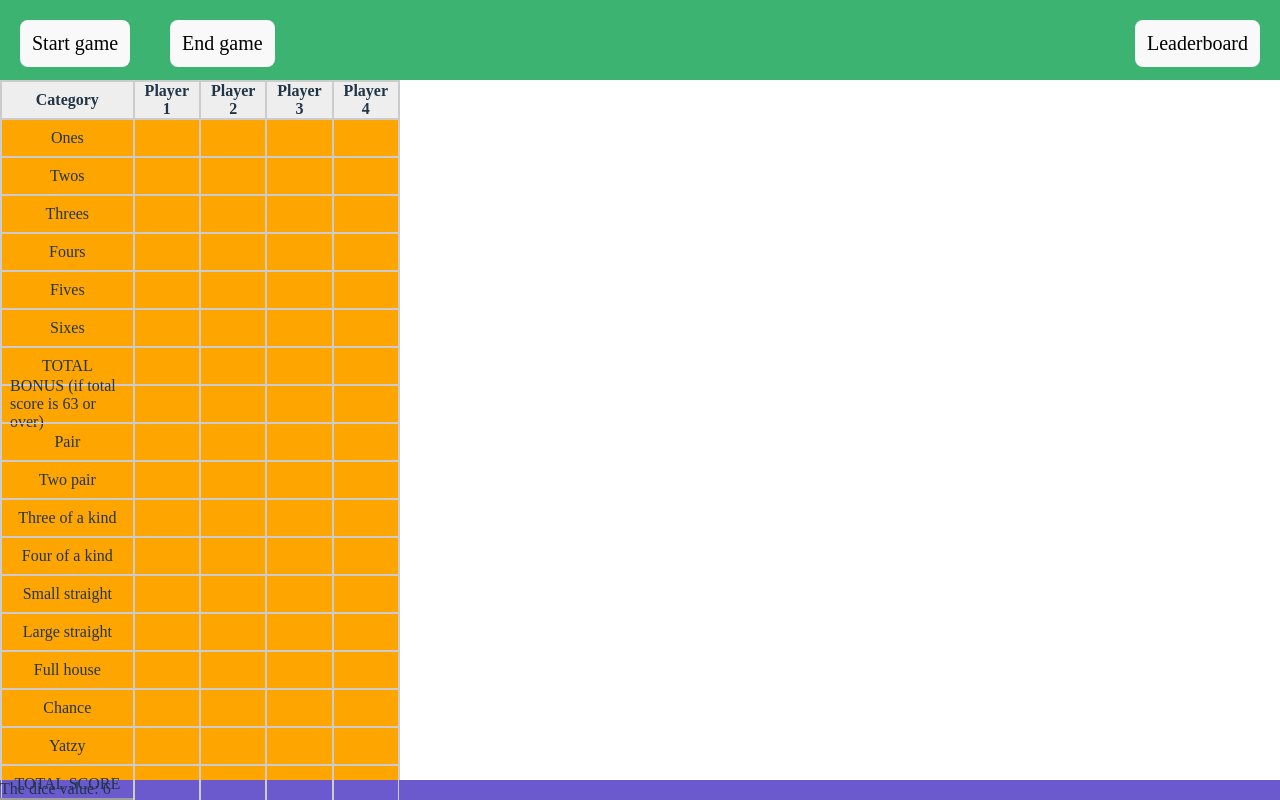
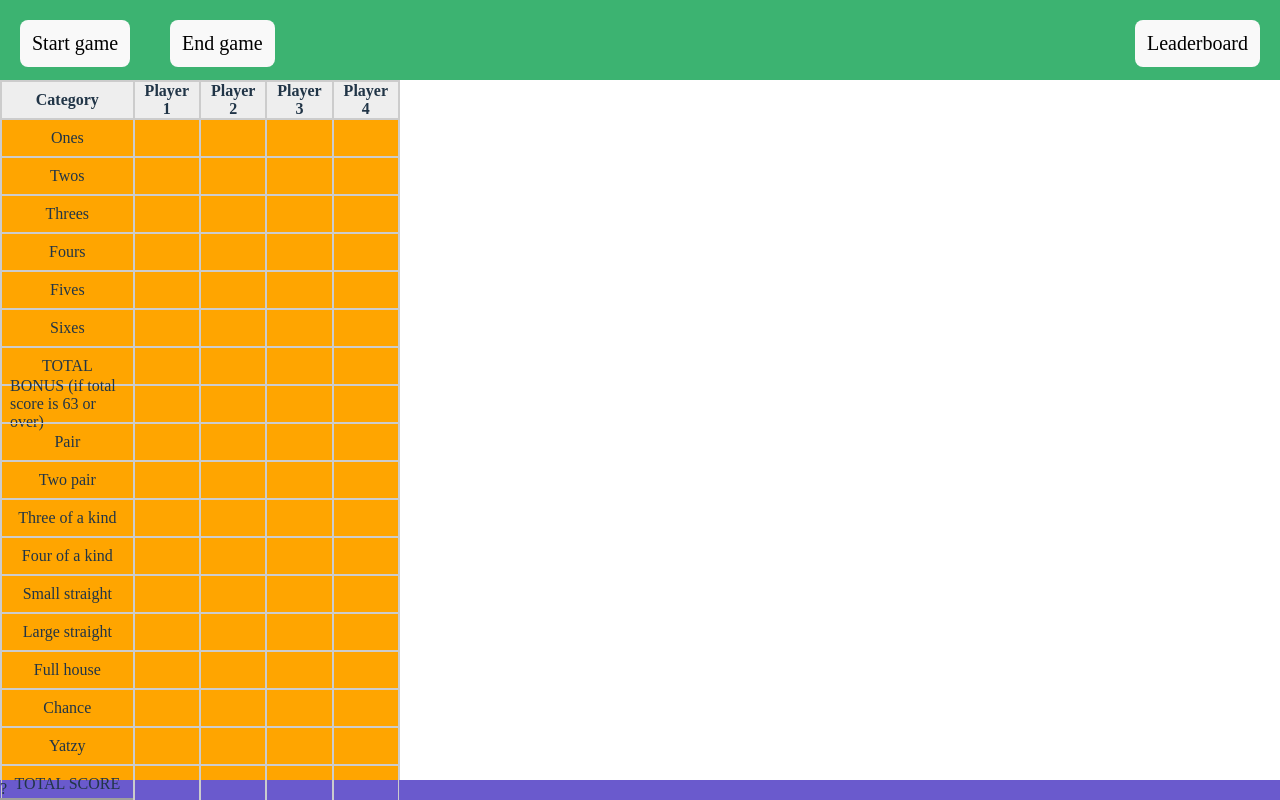
Before and after one commit to jasminlehtola/Yatzy, a React (Vite) app: page / in a window 1280 px wide. Shown: the top 800 px of the page. Built offline with nearby package versions, Linux system fonts and the light colour scheme; grey boxes are pictures that could not be loaded.

Commit message:
Die and diceroll files updated

```diff
--- a/src/App.jsx
+++ b/src/App.jsx
@@ -5,7 +5,7 @@ import './index.css'
 import categories from './data/categories'
 import players from './data/players'
 
-import Dice from './components/dice'
+import Dice from './components/die'
 import Scoreboard from './components/scoreboard'
 import dicesix from './assets/dice-six-faces-six.png'
 
@@ -41,11 +41,6 @@ const App = () => {
       <Dice />
   <img src = {dicesix} className = "dice"/>
   </div>
-    <div class="scoreboard">
-    </div>
-
-      <div className="dice">
-      </div>
 
     </div>
 
--- a/src/components/dice.jsx
+++ /dev/null
@@ -1,38 +0,0 @@
-import { useState } from "react";
-
-const Die = (props) => {
-
-  return (
-    <p>The dice value: {props.diceValue}</p>
-  )
-
-}
-
-const Dice = () => {
-
-  const [dice, setDice] = useState([
-    { id: 1, value: 0, held: false },
-    { id: 2, value: 0, held: false },
-    { id: 3, value: 0, held: false },
-    { id: 4, value: 0, held: false },
-    { id: 5, value: 0, held: false },
-  ]);
-
-  function rollDice() {
-    setDice(prev =>
-      prev.map(die =>
-        die.held
-          ? die                              // True -> pidetään noppa
-          : { ...die, value: Math.floor(Math.random() * 6) + 1 } // False -> heitetään uudelleen
-      )
-    );
-  }
-
-
-  return (
-    <Die diceValue={6} />
-  )
-}
-
-
-export default Dice
--- /dev/null
+++ b/src/components/die.jsx
@@ -0,0 +1,34 @@
+import { useState } from "react";
+
+/*const Die = (props) => {
+
+  return (
+    <p>The dice value: {props.diceValue}</p>
+  )
+
+}*/
+export default function Die({ value, held, onClick }) {
+  const styles = {
+    /*backgroundColor: held ? "#f0c674" : "#eee",
+    width: "60px",
+    height: "60px",
+    fontSize: "2.4rem",
+    fontWeight: "bold",
+    display: "flex",
+    alignItems: "center",
+    justifyContent: "center",
+    border: "2px solid #333",
+    borderRadius: "8px",
+    cursor: "pointer",
+    userSelect: "none",
+    boxShadow: held ? "0 0 10px rgba(0,0,0,0.4)" : "none",
+    */
+
+  };
+
+  return (
+    <div style={styles} onClick={onClick}>
+      {value || "?"}
+    </div>
+  );
+}
```
Also changed, not shown: src/components/diceRoll.jsx (+77 -0 lines).
